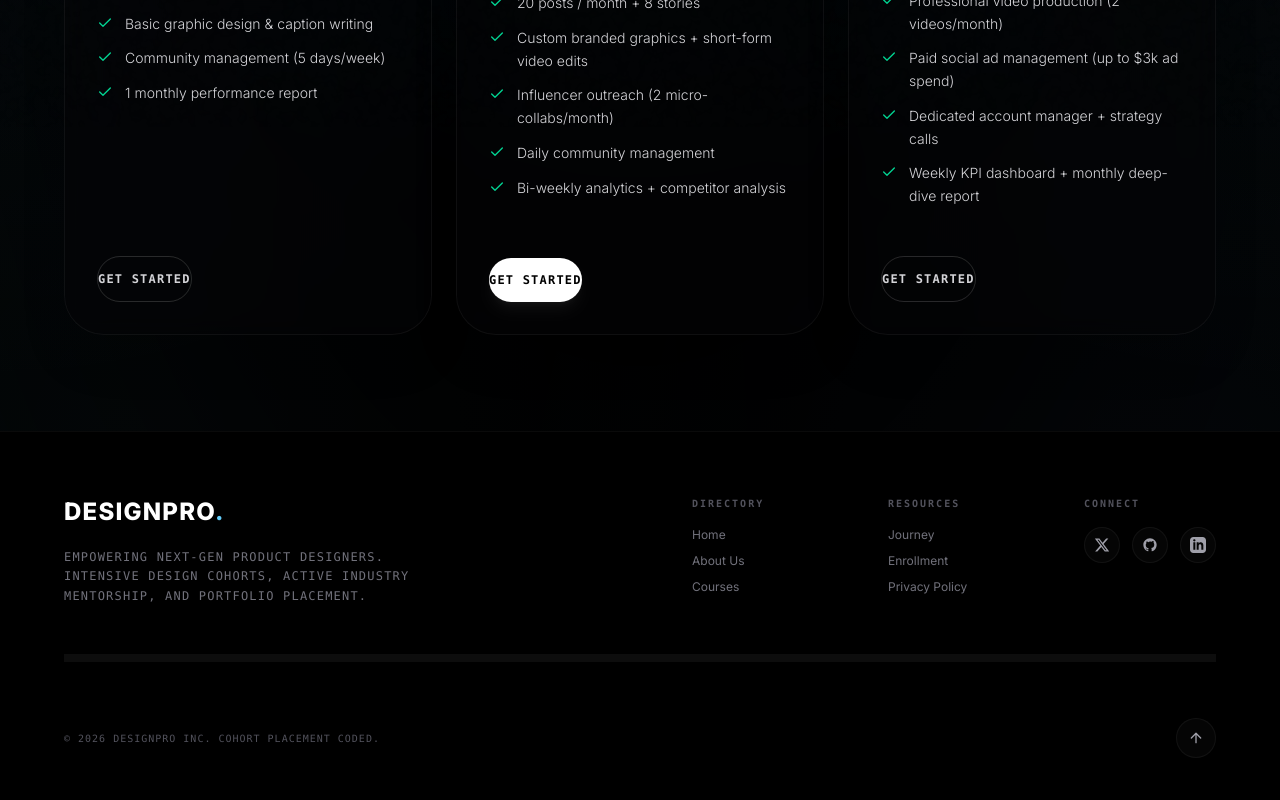
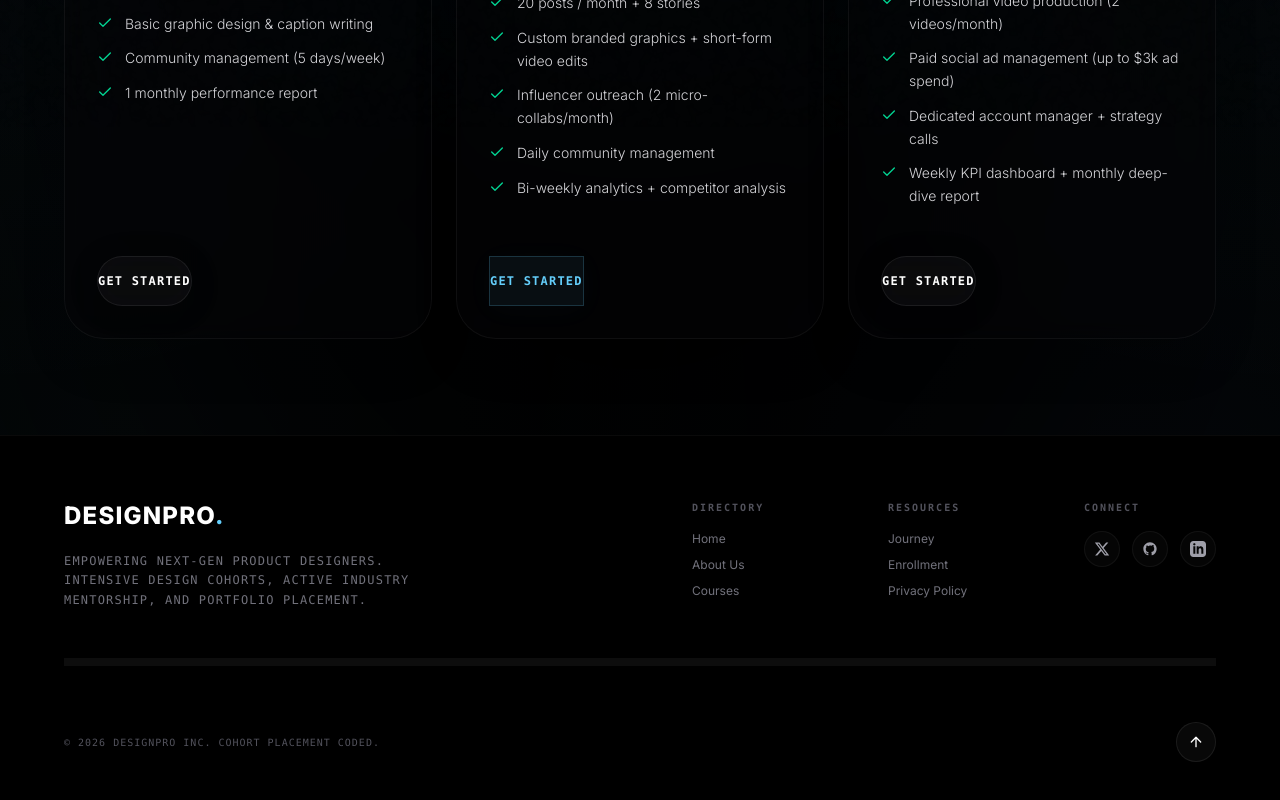
Before and after one commit to Sharmeen-Rauf/visiblitypro, a Next.js app: page /packages in a window 1280 px wide. Shown: the part 1046-1846 px from the top of the page. Built offline with nearby package versions, Linux system fonts and the light colour scheme.

Commit message:
feat: implement core UI components, styling system, and initial packages page structure

```diff
--- a/src/app/globals.css
+++ b/src/app/globals.css
@@ -112,6 +112,89 @@ html, body {
   box-shadow: 0 8px 32px 0 rgba(100, 206, 251, 0.05);
 }
 
+/* Premium Liquid Glass Button Styles */
+.btn-liquid-glass {
+  position: relative;
+  display: inline-flex;
+  align-items: center;
+  justify-content: center;
+  text-align: center;
+  border-radius: 9999px;
+  backdrop-filter: blur(16px);
+  -webkit-backdrop-filter: blur(16px);
+  background: rgba(255, 255, 255, 0.03);
+  border: 1px solid rgba(255, 255, 255, 0.08);
+  color: #ffffff;
+  transition: all 0.4s cubic-bezier(0.16, 1, 0.3, 1);
+  overflow: hidden;
+  box-shadow: 0 4px 30px rgba(0, 0, 0, 0.2);
+  cursor: pointer;
+}
+
+.btn-liquid-glass::before {
+  content: '';
+  position: absolute;
+  top: 0;
+  left: -100%;
+  width: 100%;
+  height: 100%;
+  background: linear-gradient(
+    90deg,
+    transparent,
+    rgba(255, 255, 255, 0.04),
+    rgba(255, 255, 255, 0.15),
+    rgba(255, 255, 255, 0.04),
+    transparent
+  );
+  transition: left 0.6s cubic-bezier(0.16, 1, 0.3, 1);
+}
+
+.btn-liquid-glass:hover::before {
+  left: 100%;
+}
+
+.btn-liquid-glass:hover {
+  background: rgba(255, 255, 255, 0.06);
+  border-color: rgba(255, 255, 255, 0.18);
+  transform: translateY(-1px) scale(1.02);
+  box-shadow:
+    0 8px 32px 0 rgba(255, 255, 255, 0.02),
+    0 0 16px 0 rgba(255, 255, 255, 0.04);
+}
+
+.btn-liquid-glass:active {
+  transform: translateY(0px) scale(0.98);
+}
+
+/* Featured / Primary variant */
+.btn-liquid-glass-featured {
+  background: rgba(100, 206, 251, 0.06);
+  border: 1px solid rgba(100, 206, 251, 0.2);
+  color: #64CEFB;
+  box-shadow: 0 4px 30px rgba(100, 206, 251, 0.03);
+}
+
+.btn-liquid-glass-featured::before {
+  background: linear-gradient(
+    90deg,
+    transparent,
+    rgba(100, 206, 251, 0.05),
+    rgba(100, 206, 251, 0.25),
+    rgba(100, 206, 251, 0.05),
+    transparent
+  );
+}
+
+.btn-liquid-glass-featured:hover {
+  background: rgba(100, 206, 251, 0.12);
+  border-color: rgba(100, 206, 251, 0.4);
+  color: #ffffff;
+  box-shadow:
+    0 8px 32px 0 rgba(100, 206, 251, 0.08),
+    0 0 20px 0 rgba(100, 206, 251, 0.12);
+}
+
+
 /* Spotlight card with mouse-follow glow border (Linear / Apple style) */
 .spotlight-card {
   position: relative;
--- a/src/app/packages/page.tsx
+++ b/src/app/packages/page.tsx
@@ -444,11 +444,11 @@ function PricingCard({ tier }: { tier: Tier }) {
       <div className="mt-auto pt-6">
         <Magnetic strength={0.2}>
           {tier.featured ? (
-            <button className="w-full bg-white text-black hover:bg-zinc-200 transition-colors py-3.5 rounded-full text-xs font-mono uppercase tracking-widest font-bold shadow-lg shadow-white/5 cursor-pointer">
+            <button className="w-full py-4 text-xs font-mono uppercase tracking-widest font-bold btn-liquid-glass-featured">
               {tier.ctaText}
             </button>
           ) : (
-            <button className="w-full border border-white/15 text-zinc-300 hover:bg-white/[0.04] hover:text-white hover:border-white/30 transition-all py-3.5 rounded-full text-xs font-mono uppercase tracking-widest font-bold cursor-pointer">
+            <button className="w-full py-4 text-xs font-mono uppercase tracking-widest font-bold btn-liquid-glass">
               {tier.ctaText}
             </button>
           )}
--- a/src/components/Footer.tsx
+++ b/src/components/Footer.tsx
@@ -118,7 +118,7 @@ export default function Footer() {
           <Magnetic strength={0.3}>
             <button
               onClick={handleScrollTop}
-              className="group w-10 h-10 rounded-full bg-white/[0.02] border border-white/5 flex items-center justify-center text-zinc-400 hover:text-white hover:border-white/20 hover:bg-white/[0.05] transition-all duration-300 cursor-pointer"
+              className="btn-liquid-glass w-10 h-10 flex items-center justify-center text-zinc-400 hover:text-white"
               aria-label="Back to Top"
             >
               <ArrowUp className="w-4 h-4 transition-transform duration-500 group-hover:-translate-y-0.5" />
--- a/src/components/Hero.tsx
+++ b/src/components/Hero.tsx
@@ -79,7 +79,7 @@ export default function Hero() {
           >
             <a
               href="#contact"
-              className="group relative inline-flex items-center gap-2 px-6 py-3 md:px-8 md:py-4 rounded-full text-sm font-semibold bg-black text-white hover:bg-zinc-900 border border-white/10 hover:border-white/20 transition-all duration-300 shadow-2xl"
+              className="btn-liquid-glass-featured px-6 py-3 md:px-8 md:py-4 gap-2 text-sm font-semibold justify-center items-center shadow-2xl"
             >
               <span>Apply for Next Enrollment</span>
               <ArrowRight className="w-4 h-4 transition-transform duration-300 group-hover:translate-x-1.5" />
--- a/src/components/Pricing.tsx
+++ b/src/components/Pricing.tsx
@@ -175,19 +175,14 @@ function PricingCard({ pkg, index }: { pkg: Package; index: number }) {
               href={`https://wa.me/923146773542?text=Hello%20DesignPro,%20I%20am%20interested%20in%20the%20${encodeURIComponent(pkg.title)}%20program%20(${pkg.price}).`}
               target="_blank"
               rel="noopener noreferrer"
-              className={`w-full relative group inline-flex items-center justify-center gap-2 py-4 rounded-full text-xs font-bold uppercase tracking-wider transition-all duration-300 ${
-                pkg.featured
-                  ? 'bg-white text-black shadow-[0_4px_25px_rgba(255,255,255,0.15)] hover:shadow-[0_4px_35px_rgba(100,206,251,0.4)]'
-                  : 'bg-white/[0.03] text-white border border-white/5 hover:bg-white hover:text-black hover:border-transparent'
+              className={`w-full py-4 text-xs font-bold uppercase tracking-wider ${
+                pkg.featured ? 'btn-liquid-glass-featured' : 'btn-liquid-glass'
               }`}
             >
-              <span className="relative z-10 flex items-center gap-1.5">
+              <span className="flex items-center justify-center gap-1.5">
                 {pkg.cta}
                 <ArrowRight className="w-3.5 h-3.5 transition-transform duration-300 group-hover:translate-x-0.5" />
               </span>
-              {pkg.featured && (
-                <div className="absolute inset-0 bg-gradient-to-r from-electric-blue to-white opacity-0 group-hover:opacity-100 transition-opacity duration-500 ease-out -z-10 rounded-full" />
-              )}
             </a>
           </div>
         </div>
--- a/src/components/Testimonials.tsx
+++ b/src/components/Testimonials.tsx
@@ -175,14 +175,14 @@ export default function Testimonials() {
             <div className="flex items-center gap-3">
               <button
                 onClick={handlePrev}
-                className="w-10 h-10 rounded-full border border-white/5 bg-white/[0.02] flex items-center justify-center text-zinc-400 hover:text-white hover:border-white/20 hover:bg-white/[0.04] transition-all cursor-pointer"
+                className="btn-liquid-glass w-10 h-10 flex items-center justify-center text-zinc-400 hover:text-white"
                 aria-label="Previous Testimonial"
               >
                 <ChevronLeft className="w-5 h-5" />
               </button>
               <button
                 onClick={handleNext}
-                className="w-10 h-10 rounded-full border border-white/5 bg-white/[0.02] flex items-center justify-center text-zinc-400 hover:text-white hover:border-white/20 hover:bg-white/[0.04] transition-all cursor-pointer"
+                className="btn-liquid-glass w-10 h-10 flex items-center justify-center text-zinc-400 hover:text-white"
                 aria-label="Next Testimonial"
               >
                 <ChevronRight className="w-5 h-5" />
```
Also changed, not shown: src/components/Contact.tsx (+11 -11 lines).
